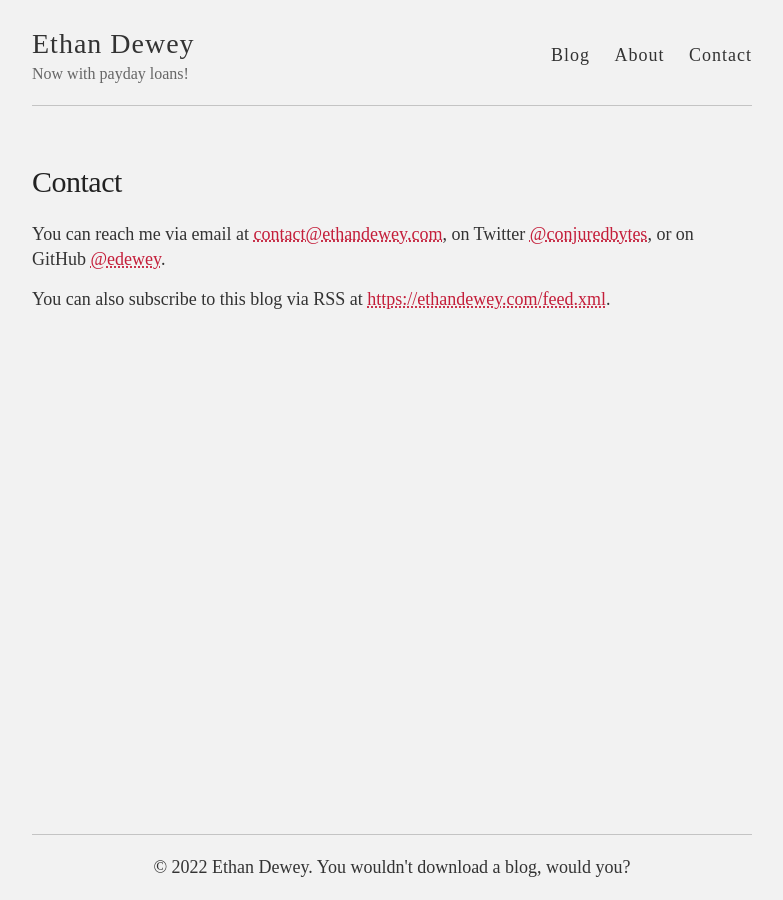
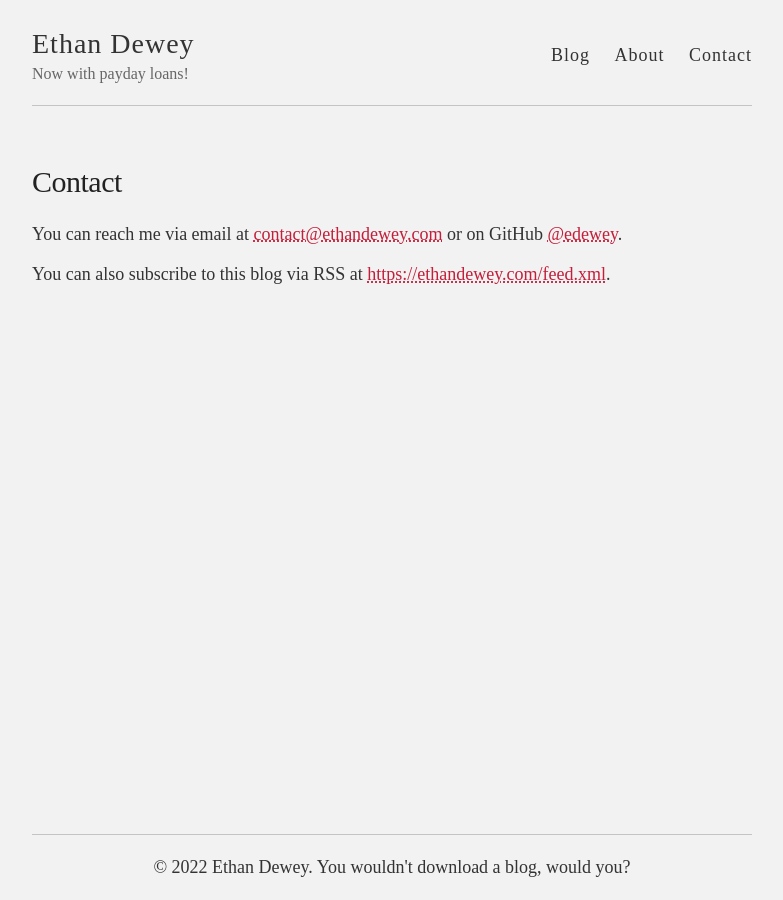
Before and after one commit to conjuredbytes/conjuredbytes.github.io, a Jekyll site: the page built from contact.md, in a window 1280 px wide. Shown: the whole page, without its empty margins (248-1031 px from the left). Built offline with Jekyll 4.4.1, drawn with Linux system fonts in a browser that asks for light colours; some web fonts are replaced.

Commit message:
removed twitter

```diff
--- a/contact.md
+++ b/contact.md
@@ -4,6 +4,6 @@ title: Contact
 permalink: /contact/
 ---
 
-You can reach me via email at [contact@ethandewey.com](mailto:contact@ethandewey.com), on Twitter [@conjuredbytes](https://twitter.com/conjuredbytes), or on GitHub [@edewey](https://github.com/edewey).
+You can reach me via email at [contact@ethandewey.com](mailto:contact@ethandewey.com) or on GitHub [@edewey](https://github.com/edewey).
 
 You can also subscribe to this blog via RSS at [https://ethandewey.com/feed.xml](https://ethandewey.com/feed.xml).
```
